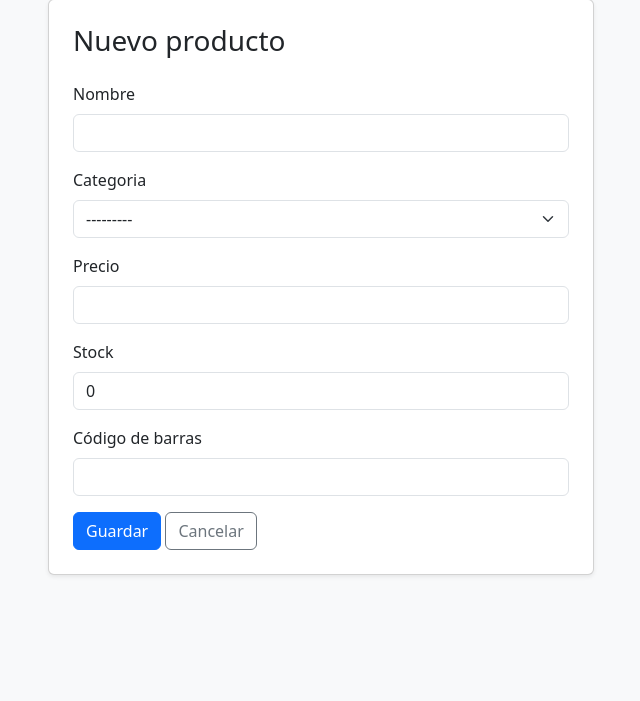
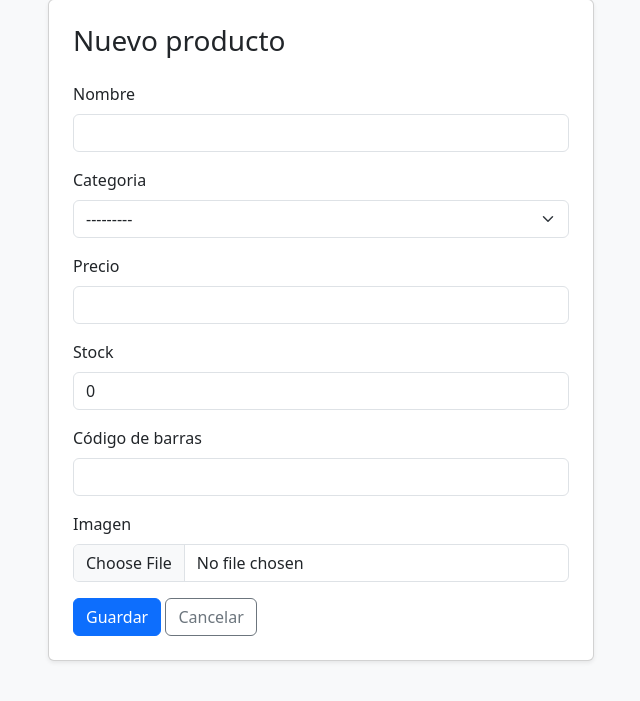
Before and after one commit to RicardoDamianReyes/ferreteria-inventario-django., a Django app: page /inventario/nuevo/ in a window 1280 px wide. Shown: the part 81-782 px from the top of the page, without its empty margins (319-959 px from the left). Run offline with Django 5.2, Linux system fonts and the light colour scheme; the visitor is signed in with stand-in values (Sample User, id 1); data that the repository does not hold is empty.

Commit message:
Práctica 11: ImageField y carga de imágenes

```diff
--- a/inventario/settings.py
+++ b/inventario/settings.py
@@ -130,3 +130,5 @@ MAILERS = {
 LOGIN_URL = 'login'
 LOGIN_REDIRECT_URL = 'inicio'
 LOGOUT_REDIRECT_URL = 'inicio'
+MEDIA_URL = '/media/'
+MEDIA_ROOT = BASE_DIR / 'media'
--- a/inventario/urls.py
+++ b/inventario/urls.py
@@ -1,3 +1,5 @@
+from django.conf import settings
+from django.conf.urls.static import static
 from django.contrib import admin
 from django.contrib.auth import views as auth_views
 from django.urls import path, include
@@ -8,3 +10,5 @@ urlpatterns = [
     path('accounts/logout/', auth_views.LogoutView.as_view(), name='logout'),
     path('', include('tienda.urls')),
 ]
+if settings.DEBUG:
+    urlpatterns += static(settings.MEDIA_URL, document_root=settings.MEDIA_ROOT)
--- a/tienda/forms.py
+++ b/tienda/forms.py
@@ -5,13 +5,14 @@ from .models import Producto, Cliente
 class ProductoForm(forms.ModelForm):
     class Meta:
         model = Producto
-        fields = ['nombre', 'categoria', 'precio', 'stock', 'codigo_barras']
+        fields = ['nombre', 'categoria', 'precio', 'stock', 'codigo_barras', 'imagen']
         widgets = {
             'nombre': forms.TextInput(attrs={'class': 'form-control'}),
             'categoria': forms.Select(attrs={'class': 'form-select'}),
             'precio': forms.NumberInput(attrs={'class': 'form-control', 'step': '0.01'}),
             'stock': forms.NumberInput(attrs={'class': 'form-control'}),
             'codigo_barras': forms.TextInput(attrs={'class': 'form-control'}),
+            'imagen': forms.ClearableFileInput(attrs={'class': 'form-control'}),
         }
 
 
--- a/tienda/models.py
+++ b/tienda/models.py
@@ -20,6 +20,7 @@ class Producto(models.Model):
     precio = models.DecimalField(max_digits=10, decimal_places=2)
     stock = models.PositiveIntegerField(default=0)
     codigo_barras = models.CharField("código de barras", max_length=50, unique=True)
+    imagen = models.ImageField(upload_to='productos/', null=True, blank=True)
 
     class Meta:
         ordering = ["nombre"]
--- a/tienda/templates/tienda/form_generico.html
+++ b/tienda/templates/tienda/form_generico.html
@@ -8,7 +8,7 @@
         <div class="card shadow-sm">
             <div class="card-body p-4">
                 <h3 class="mb-4">{{ titulo }}</h3>
-                <form method="post">
+                <form method="post" enctype="multipart/form-data">
                     {% csrf_token %}
                     {% for field in form %}
                         <div class="mb-3">
--- a/tienda/templates/tienda/producto_list.html
+++ b/tienda/templates/tienda/producto_list.html
@@ -28,6 +28,11 @@
     {% for p in productos %}
         <div class="col-md-4">
             <div class="card h-100 shadow-sm">
+                {% if p.imagen %}
+    <img src="{{ p.imagen.url }}" class="card-img-top" alt="{{ p.nombre }}" style="height: 200px; object-fit: cover;">
+{% else %}
+    <div class="card-img-top bg-secondary text-white d-flex align-items-center justify-content-center" style="height: 200px;">Sin imagen</div>
+{% endif %}
                 <div class="card-body">
                     <h5 class="card-title">{{ p.nombre }}</h5>
                     <span class="badge text-bg-secondary mb-2">{{ p.categoria }}</span>
```
Also changed, not shown: tienda/migrations/0002_producto_imagen.py (added).
